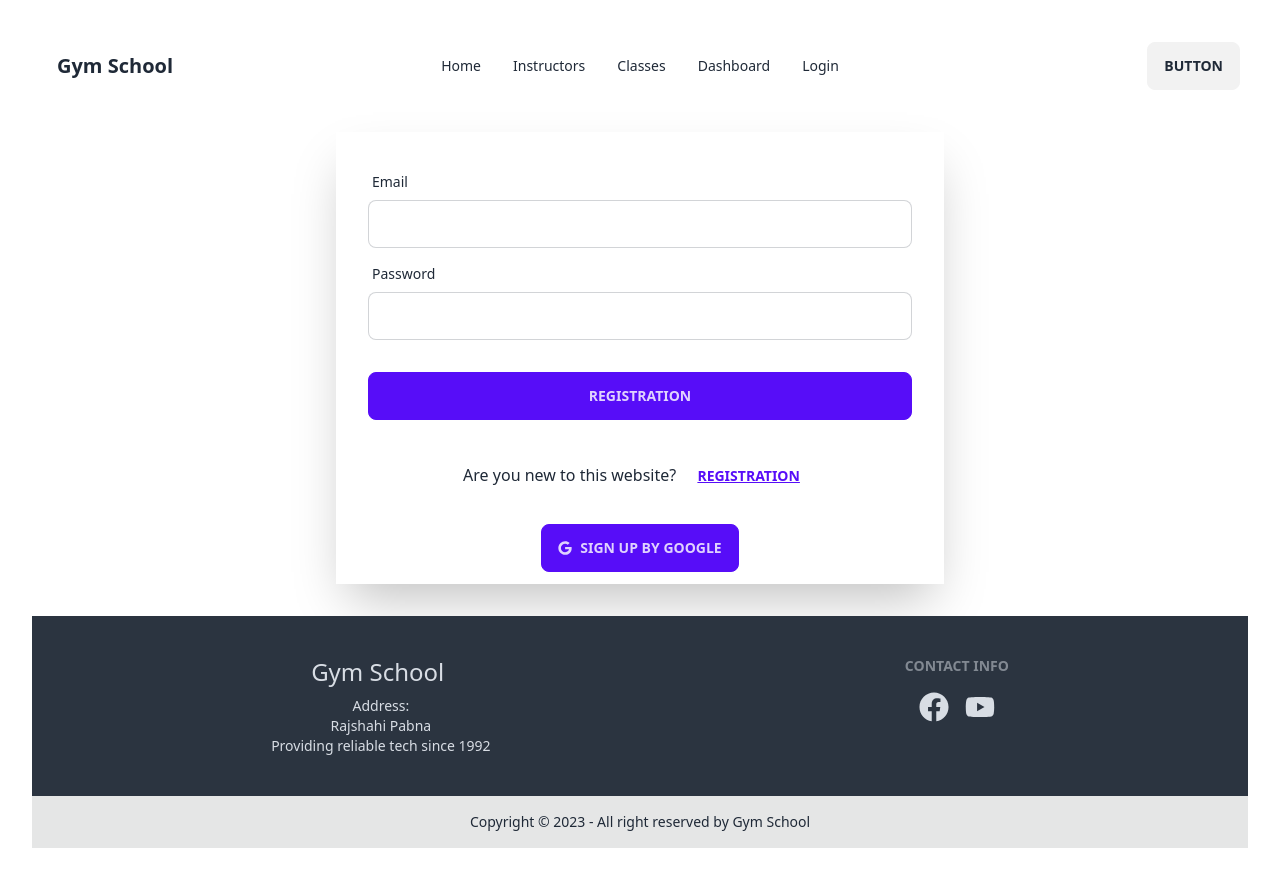
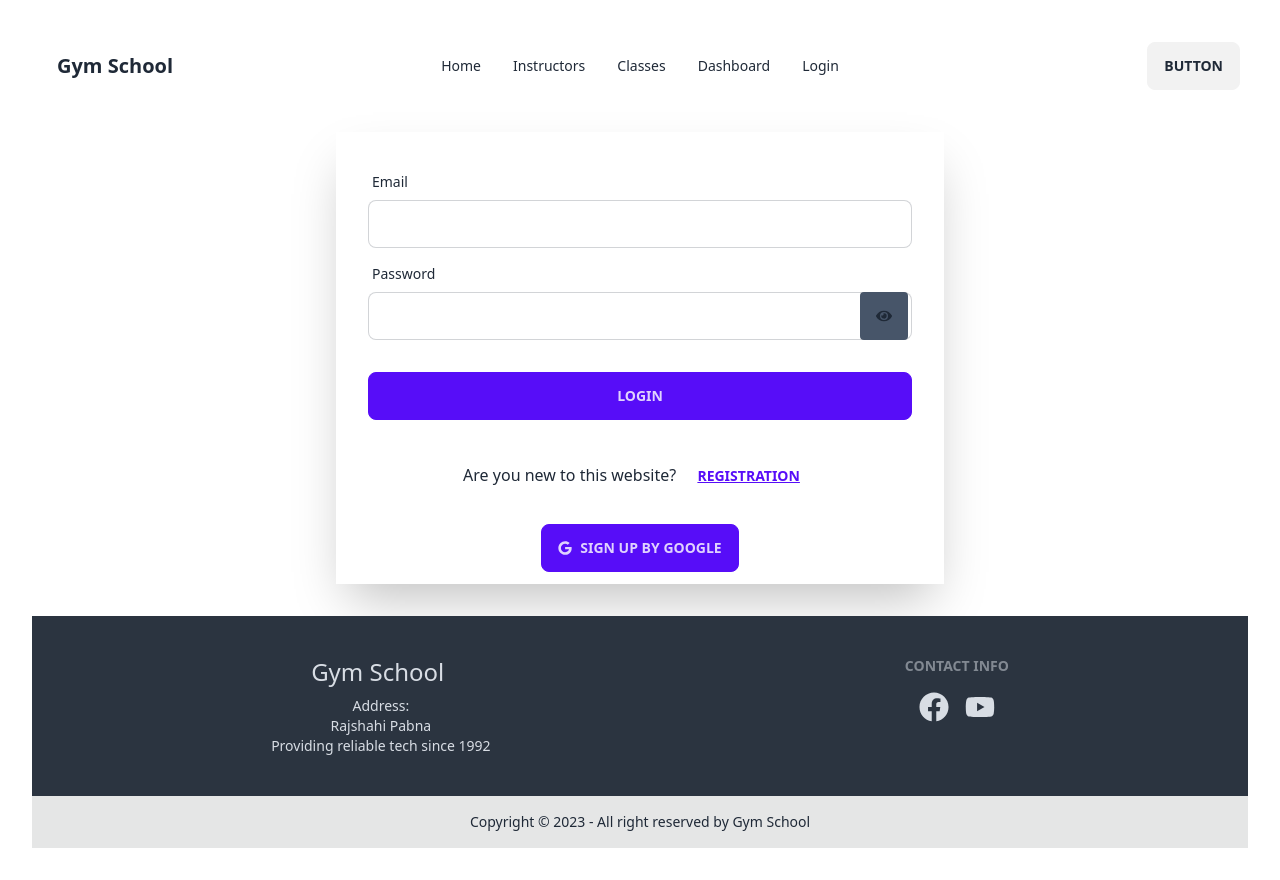
Before and after one commit to Anis1020/sports-course-fullStack, a React (Vite) app: page /login in a window 1280 px wide. Built offline with nearby package versions, Linux system fonts and the light colour scheme.

Commit message:
pass hide show functionality addd

```diff
--- a/src/Pages/Login/Login.jsx
+++ b/src/Pages/Login/Login.jsx
@@ -1,8 +1,14 @@
-import React from "react";
-import { FaGoogle } from "react-icons/fa";
+import React, { useState } from "react";
+import { FaEye, FaGoogle } from "react-icons/fa";
 import { Link } from "react-router-dom";
 
 const Login = () => {
+  const [hideShow, setHideShow] = useState(false);
+  //TODO: password hide show
+  const handleHideShow = () => {
+    setHideShow(true);
+    console.log(!hideShow);
+  };
   return (
     <div>
       <div className="w-6/12 mx-auto my-8 shadow-2xl pb-3">
@@ -18,19 +24,30 @@ const Login = () => {
                 className="input input-bordered"
               />
             </div>
-            <div className="form-control">
+            <div className="form-control relative">
               <label className="label">
                 <span className="label-text">Password</span>
               </label>
               <input
-                type="text"
+                type="password"
                 name="password"
-                className="input input-bordered"
+                className="input input-bordered "
               />
+              <span
+                onClick={() => handleHideShow(!hideShow)}
+                className="absolute top-9 right-1 rounded bg-slate-600 p-4"
+              >
+                <FaEye />
+              </span>
+              {/* <label className="label">
+                <a href="#" className="label-text-alt link link-hover">
+                  Forgot password?
+                </a>
+              </label> */}
             </div>
 
             <div className="form-control mt-6">
-              <button className="btn btn-primary">Registration</button>
+              <button className="btn btn-primary">Login</button>
             </div>
           </div>
         </form>
--- a/src/Pages/Registration/Registration.jsx
+++ b/src/Pages/Registration/Registration.jsx
@@ -2,35 +2,57 @@ import { FaGoogle } from "react-icons/fa";
 import { Link } from "react-router-dom";
 
 const Registration = () => {
+  const handleRegistration = (event) => {
+    event.preventDefault();
+    const form = event.target;
+    const name = form.name.value;
+    const email = form.email.value;
+    const photo = form.photo.value;
+    const password = form.password.value;
+    const confirmPassword = form.confirmPassword.value;
+    const userData = { name, email, photo, password, confirmPassword };
+    console.log(userData);
+  };
   return (
     <div className="w-6/12 mx-auto my-8 shadow-2xl pb-3">
-      <form>
+      <form onSubmit={handleRegistration}>
         <div className="card-body ">
           <div className="form-control">
             <label className="label">
               <span className="label-text">name</span>
             </label>
-            <input type="text" name="name" className="input input-bordered" />
+            <input
+              type="text"
+              required
+              name="name"
+              className="input input-bordered"
+            />
           </div>
           <div className="form-control">
             <label className="label">
               <span className="label-text">Email</span>
             </label>
-            <input type="text" name="email" className="input input-bordered" />
+            <input
+              type="text"
+              name="email"
+              required
+              className="input input-bordered"
+            />
           </div>{" "}
           <div className="form-control">
             <label className="label">
               <span className="label-text">Photo URL</span>
             </label>
-            <input type="text" name="photo" className="input input-bordered" />
+            <input type="url" name="photo" className="input input-bordered" />
           </div>
           <div className="form-control">
             <label className="label">
               <span className="label-text">Password</span>
             </label>
             <input
-              type="text"
+              type="password"
               name="password"
+              required
               className="input input-bordered"
             />
           </div>
@@ -39,15 +61,11 @@ const Registration = () => {
               <span className="label-text">Confirm Password</span>
             </label>
             <input
-              type="text"
-              name="confPassword"
+              type="password"
+              required
+              name="confirmPassword"
               className="input input-bordered"
             />
-            <label className="label">
-              <a href="#" className="label-text-alt link link-hover">
-                Forgot password?
-              </a>
-            </label>
           </div>
           <div className="form-control mt-6">
             <button className="btn btn-primary">Registration</button>
```
